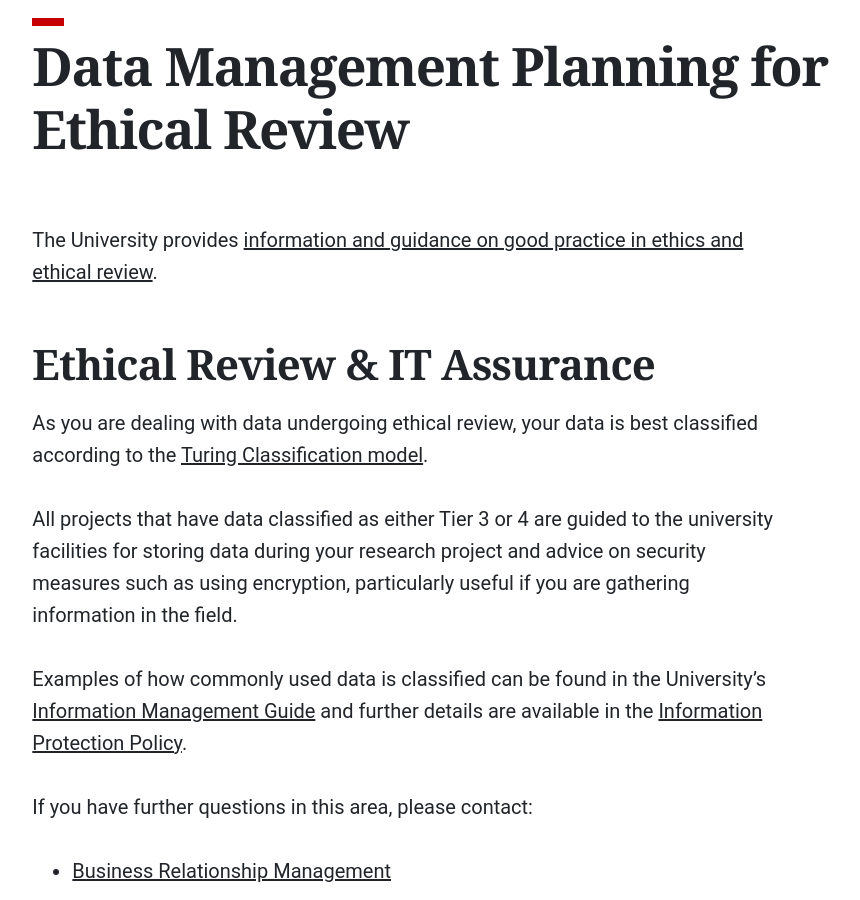
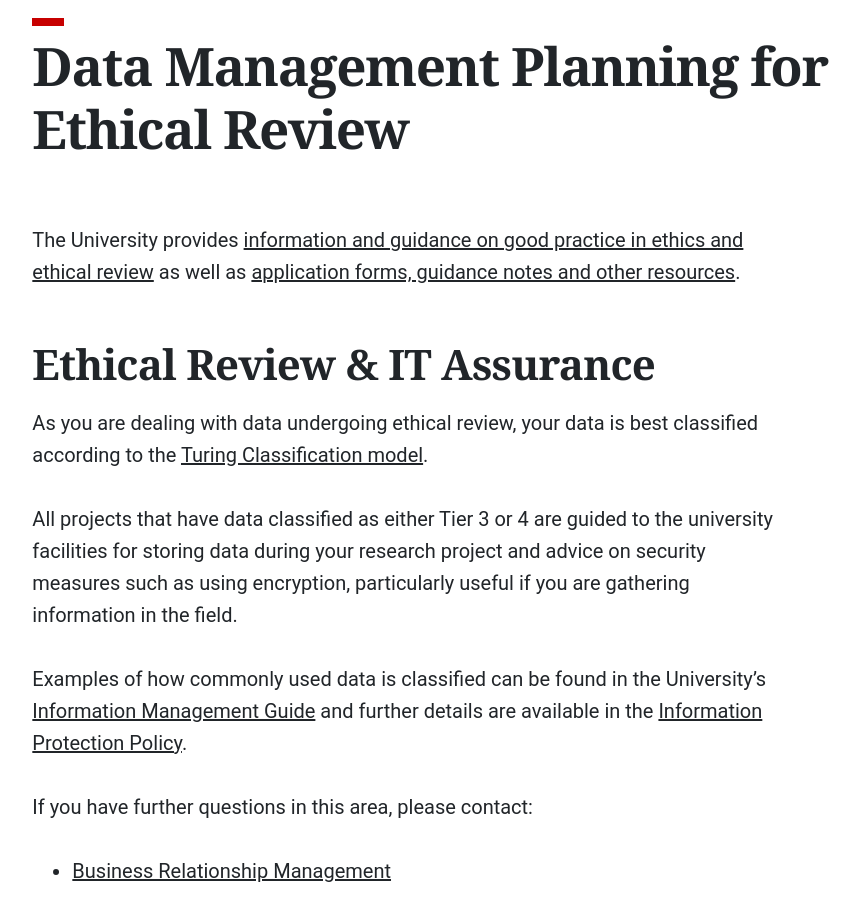
Before and after one commit to uol-library/rdl-handbook, a Jekyll site: the page built from pages/data-management/ethical-review.md, in a window 1280 px wide and 900 px high, scrolled down 938 px. Shown: the whole window, without its empty margins (201-1061 px from the left). Built offline with Jekyll 4.4.1, drawn with Linux system fonts in a browser that asks for light colours; some web fonts are replaced.

Commit message:
Edited ethical review page

```diff
--- a/pages/data-management/ethical-review.md
+++ b/pages/data-management/ethical-review.md
@@ -6,7 +6,7 @@ index: true
 permalink: /data-management/ethical-review/
 ---
 
-The University provides [information and guidance on good practice in ethics and ethical review](https://ris.leeds.ac.uk/research-ethics-and-integrity/ethics-and-ethical-review/).
+The University provides [information and guidance on good practice in ethics and ethical review](https://ris.leeds.ac.uk/research-ethics-and-integrity/ethics-and-ethical-review/) as well as [application forms, guidance notes and other resources](https://ris.leeds.ac.uk/research-ethics-and-integrity/university-ethical-review/).
 
 ##  Ethical Review & IT Assurance
 
```
